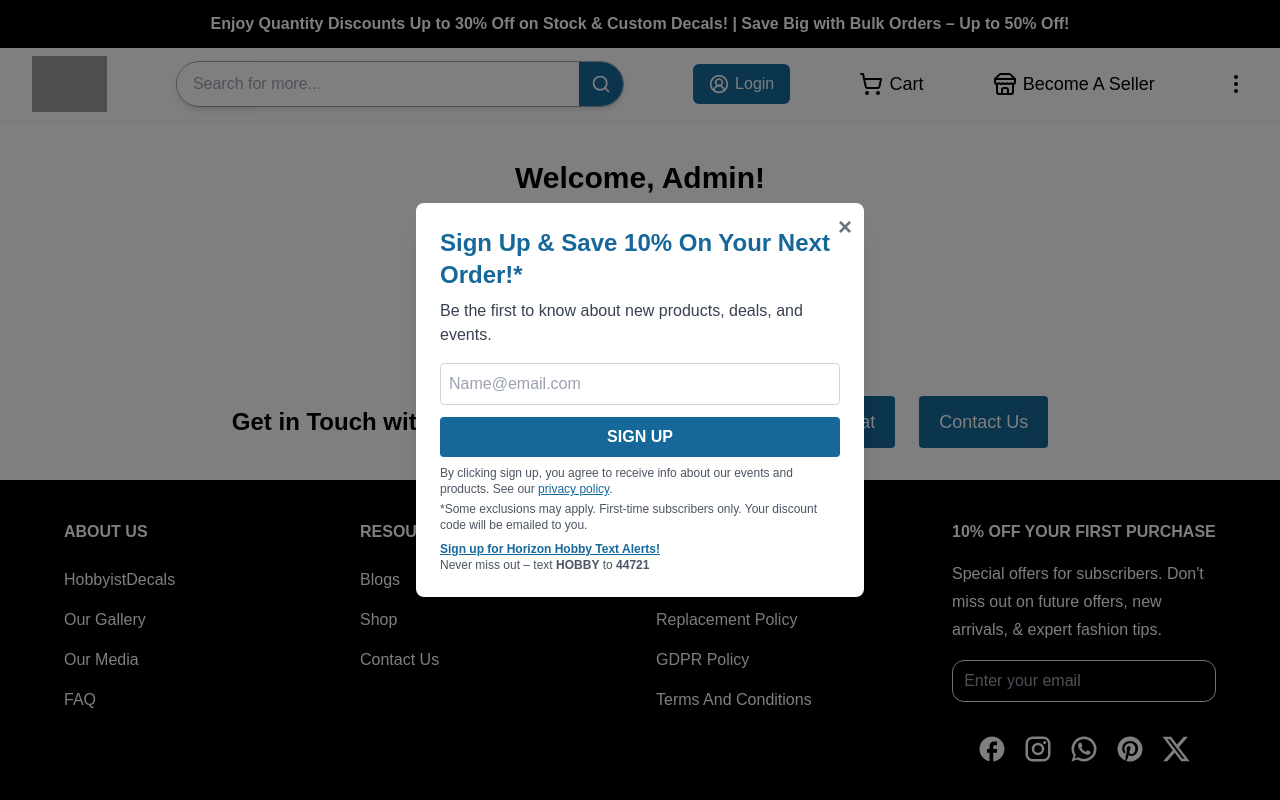
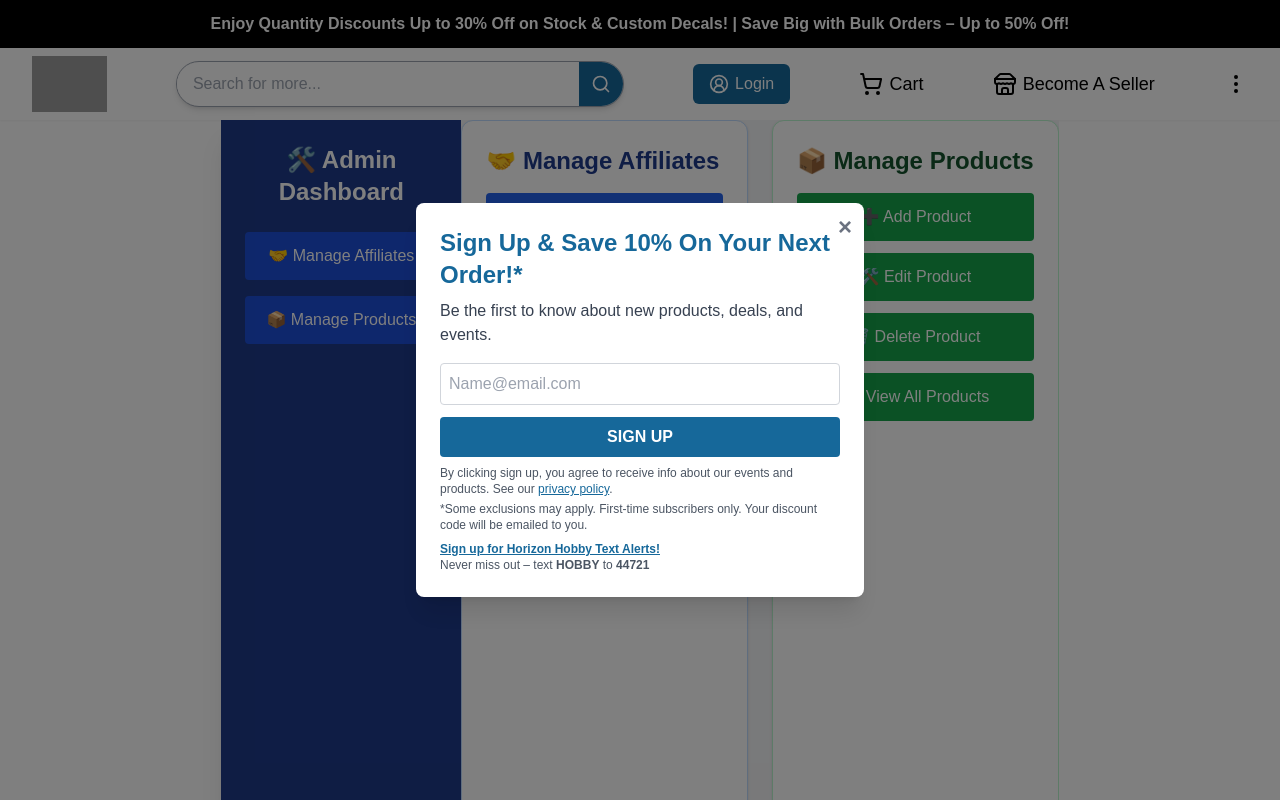
Before and after one commit to Decal-project/HobbyistDecals-Demo-master, a Next.js app: page /adminDashboard in a window 1280 px wide. Shown: the top 800 px of the page. Built offline with nearby package versions, Linux system fonts and the light colour scheme; grey boxes are pictures that could not be loaded.

Commit message:
Update page.tsx

```diff
--- a/src/app/adminDashboard/page.tsx
+++ b/src/app/adminDashboard/page.tsx
@@ -1,21 +1,81 @@
 "use client";
 import { useRouter } from "next/navigation";
-import React from "react";
 
 export default function AdminDashboard() {
   const router = useRouter();
 
   return (
-    <div className="p-10 max-w-4xl mx-auto">
-      <h1 className="text-3xl font-bold mb-6">Welcome, Admin!</h1>
-      <p className="mb-8 text-gray-600">Choose an action below:</p>
+    <div className="flex h-screen bg-gray-100">
+      {/* Sidebar */}
+      <aside className="w-60 bg-blue-900 text-white p-6 flex flex-col gap-6 shadow-xl">
+        <h2 className="text-2xl font-bold text-center">🛠️ Admin Dashboard</h2>
+        <nav className="flex flex-col gap-4">
+          <button
+            onClick={() => router.push("/adminDashboard/affiliates")}
+            className="py-3 bg-blue-700 rounded hover:bg-blue-600 transition"
+          >
+            🤝 Manage Affiliates
+          </button>
+          <button
+            onClick={() => router.push("/adminDashboard/add-product")}
+            className="py-3 bg-blue-700 rounded hover:bg-blue-600 transition"
+          >
+            📦 Manage Products
+          </button>
+        </nav>
+      </aside>
 
-      <button
-        onClick={() => router.push("/adminDashboard/add-product")}
-        className="bg-blue-600 text-white px-6 py-3 rounded-lg hover:bg-blue-700 transition"
-      >
-        Manage Products
-      </button>
+      {/* Main Content */}
+      <main className="flex-1 overflow-auto">
+        <div className="grid grid-cols-1 lg:grid-cols-2 gap-6 h-full p-0">
+          {/* Affiliates Card */}
+          <section className="bg-white p-6 rounded-xl shadow hover:shadow-2xl border border-blue-200 flex flex-col">
+            <h3 className="text-2xl font-bold text-blue-900 mb-4">
+              🤝 Manage Affiliates
+            </h3>
+            <div className="flex flex-col gap-3 w-full">
+              {[
+                { label: "📝 Approve Requests", href: "/adminDashboard/affiliates/requests" },
+                { label: "✅ Approved Requests", href: "/adminDashboard/affiliates/approved" },
+                { label: "💸 Commissions", href: "/adminDashboard/affiliates/commissions" },
+                { label: "👀 Visits", href: "/adminDashboard/affiliates/visits" },
+                { label: "🔗 Referral Links", href: "/adminDashboard/affiliates/links" },
+              ].map((btn) => (
+                <button
+                  key={btn.label}
+                  onClick={() => router.push(btn.href)}
+                  className="w-full py-3 bg-blue-600 text-white rounded hover:bg-blue-800 transition"
+                >
+                  {btn.label}
+                </button>
+              ))}
+            </div>
+          </section>
+
+          {/* Products Card */}
+          <section className="bg-white p-6 rounded-xl shadow hover:shadow-2xl border border-green-200 flex flex-col">
+            <h3 className="text-2xl font-bold text-green-900 mb-4">
+              📦 Manage Products
+            </h3>
+            <div className="flex flex-col gap-3 w-full">
+              {[
+                { label: "➕ Add Product", href: "/adminDashboard/add-product" },
+                { label: "🛠️ Edit Product", href: "/adminDashboard/edit-product" },
+                { label: "🗑️ Delete Product", href: "/adminDashboard/delete-product" },
+                { label: "📋 View All Products", href: "/adminDashboard/view-products" },
+              ].map((btn) => (
+                <button
+                  key={btn.label}
+                  onClick={() => router.push(btn.href)}
+                  className="w-full py-3 bg-green-600 text-white rounded hover:bg-green-800 transition"
+                >
+                  {btn.label}
+                </button>
+              ))}
+            </div>
+          </section>
+        </div>
+      </main>
     </div>
   );
 }
```
